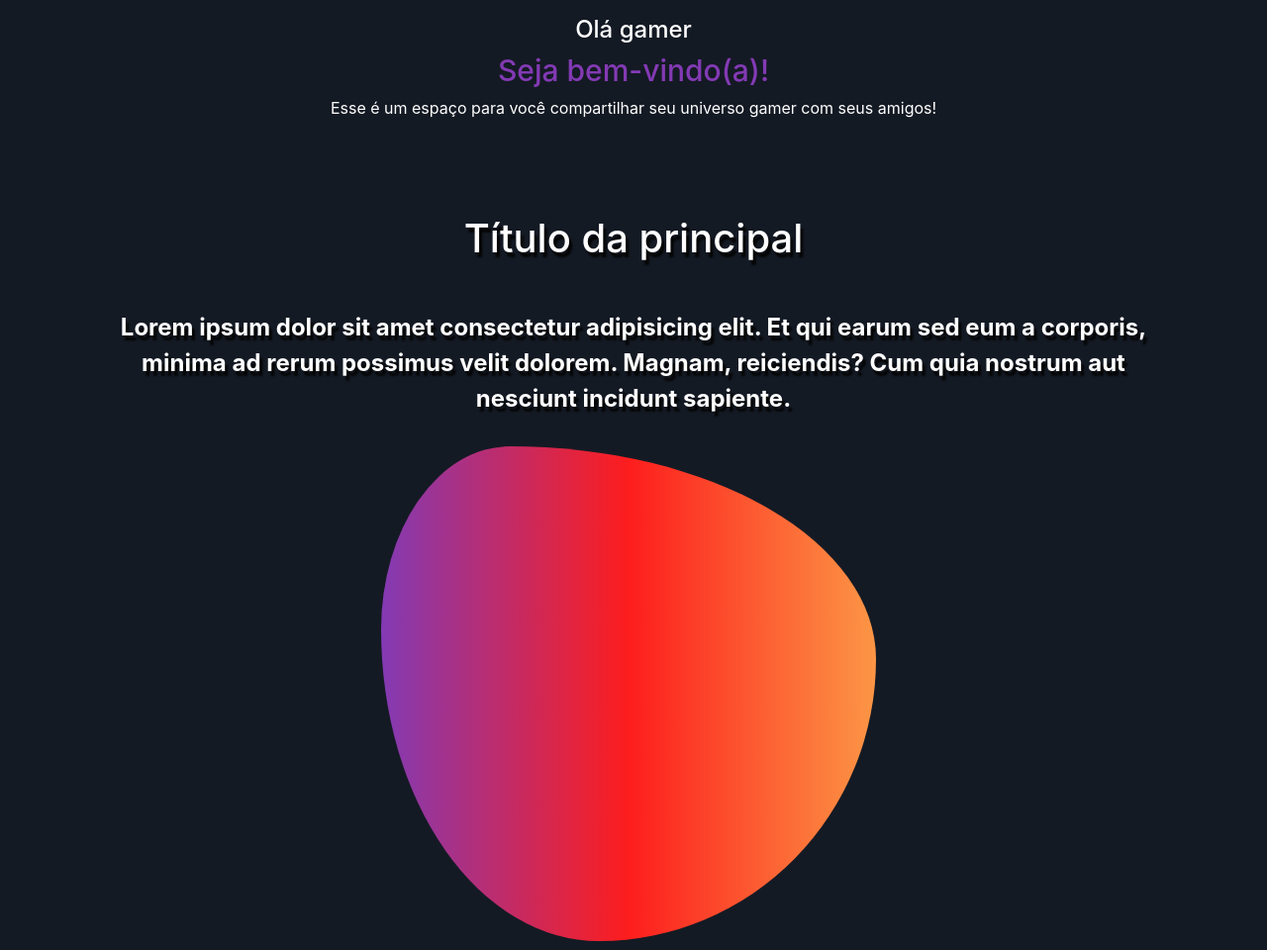
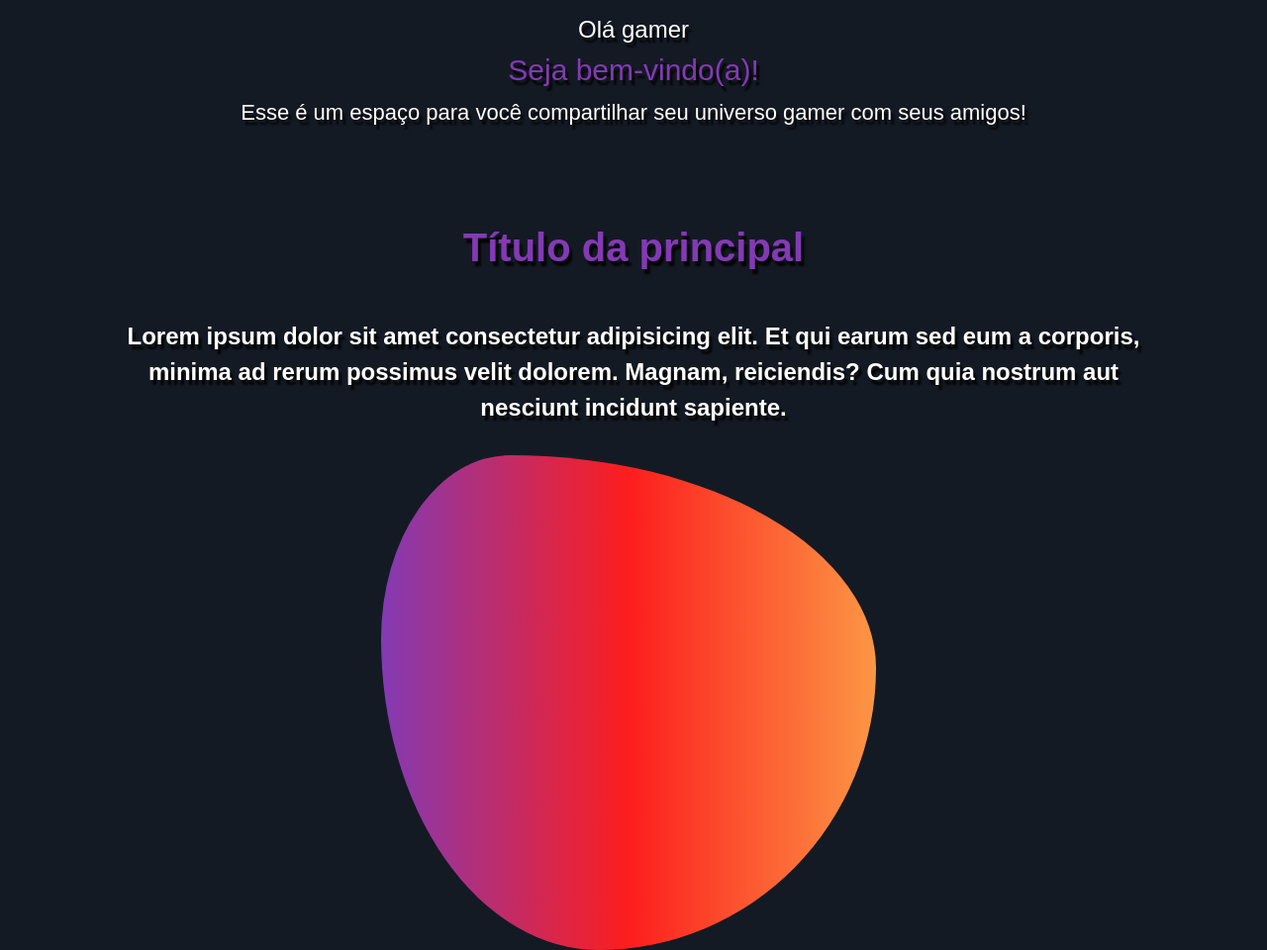
Before and after one commit to etmjr03/perfil-gamer, a PHP site: page / in a window 1280 px wide. Shown: the whole page at 99% size. Run offline with PHP 8.4, Linux system fonts and the light colour scheme; some libraries are stand-ins or nearby versions.

Commit message:
Padronizando variaveis css

```diff
--- a/style.css
+++ b/style.css
@@ -2,6 +2,7 @@
     padding: 0;
     margin: 0;
     box-sizing: border-box;
+    font-family: 'Montserrat', sans-serif;
 }
 
 :root {
@@ -29,11 +30,18 @@ h1, h2, h3, h4, h5, p {
 
 .textos-inicio h3 {
     font-size: 24px;
+    text-shadow: var(--sombra);
 }
 
 .textos-inicio h1 {
     font-size: 30px;
     color: var(--roxo);
+    text-shadow: var(--sombra);
+}
+
+.textos-inicio p {
+    font-size: 22px;
+    text-shadow: var(--sombra);
 }
 
 .texto-principal {
@@ -43,7 +51,9 @@ h1, h2, h3, h4, h5, p {
 }
 
 .texto-principal h1 {
+    color: var(--roxo);
     font-size: 40px;
+    font-weight: bold;
     text-shadow: var(--sombra);
 }
 
```
